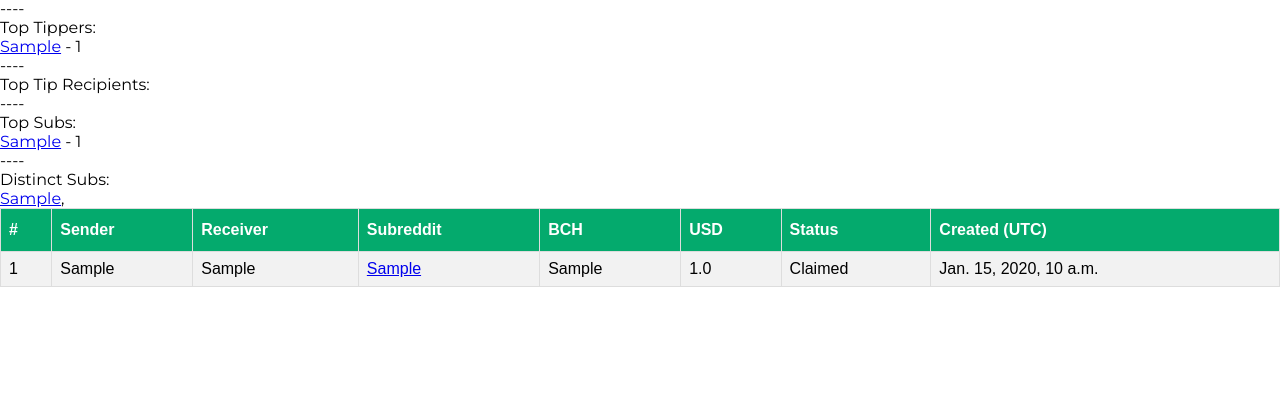
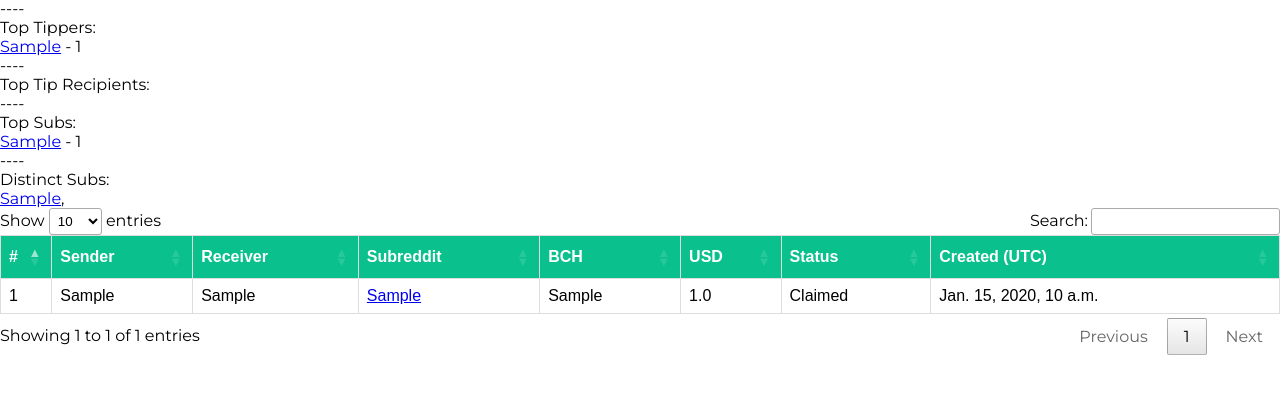
Before and after one commit to roovyshapiro/chaintip_stats, a Django app: page / in a window 1280 px wide. Shown: the part 248-642 px from the top of the page. Run offline with Django 3.2, Linux system fonts and the light colour scheme; tables that the repository leaves empty hold one stand-in row (values such as "Sample post"); parts of the project's set-up code (start-up, migrations or seed data) failed here and were passed over; some libraries are stand-ins or nearby versions.

Commit message:
DataTables implementation

```diff
--- a/ChaintipStats/reddit_tips/static/reddit_tips/script.js
+++ b/ChaintipStats/reddit_tips/static/reddit_tips/script.js
@@ -1 +1,6 @@
-console.log("JS is connected");
+//https://datatables.net/
+//Data Tables provides built in functionality such as
+//sorting, filtering & choosing how many rows to load
+$(document).ready( function () {
+    $('table.data_table').DataTable();
+} );
--- a/ChaintipStats/reddit_tips/static/reddit_tips/style.css
+++ b/ChaintipStats/reddit_tips/static/reddit_tips/style.css
@@ -8,26 +8,25 @@ body{
     font-family: 'Montserrat';
 }
 
-
-#tip_table {
+#all_tip_table {
   font-family: Arial, Helvetica, sans-serif;
   border-collapse: collapse;
   width: 100%;
 }
-
-  #tip_table td, #tip_table th {
+#all_tip_table tr:nth-child(even){
+  background-color: #f2f2f2;
+}
+#all_tip_table tr:hover {
+  background-color: #ddd;
+}
+#all_tip_table td, #all_tip_table th {
   border: 1px solid #ddd;
   padding: 8px;
 }
-
-  #tip_table tr:nth-child(even){background-color: #f2f2f2;}
-
-  #tip_table tr:hover {background-color: #ddd;}
-
-  #tip_table th {
+#all_tip_table th {
   padding-top: 12px;
   padding-bottom: 12px;
+  background-color: #0ac18e;
+  color: white;
   text-align: left;
-    background-color: #04AA6D;
-    color: white;
 }
--- a/ChaintipStats/reddit_tips/templates/reddit_tips/reddit_tips.html
+++ b/ChaintipStats/reddit_tips/templates/reddit_tips/reddit_tips.html
@@ -4,6 +4,17 @@
     <head>
         <link rel="stylesheet" href="https://fonts.googleapis.com/css?family=Montserrat">
         <link rel="stylesheet" type="text/css" href="{% static 'reddit_tips/style.css' %}">
+        <!--
+        https://datatables.net/
+        Scrollable Tables have been replaced with Data Tables
+        which provide far more functionality including
+        sorting, filtering & choosing how many rows to load.
+        The following three links are necessary for Data Tables to work.
+        -->
+        <script src="https://ajax.googleapis.com/ajax/libs/jquery/3.6.0/jquery.min.js"></script>
+        <link rel="stylesheet" type="text/css" href="https://cdn.datatables.net/1.10.25/css/jquery.dataTables.css">
+        <script type="text/javascript" charset="utf8" src="https://cdn.datatables.net/1.10.25/js/jquery.dataTables.js"></script>
+
         <meta name="viewport" content="width=device-width, initial-scale=1">
     </head>
     <body>
@@ -56,8 +67,8 @@
             </p>
         </div>
         <div>
-            <table id="tip_table">
-                <tbody>
+            <table id="all_tip_table" class="data_table">
+                <thead>
                     <tr>
                         <th>#</th>
                         <th>Sender</th>
@@ -68,6 +79,8 @@
                         <th>Status</th>
                         <th>Created (UTC)</th>
                     </tr>
+                </thead>
+                <tbody>
                     {% for tip in all_tips %}
                         <tr>
                             <td>{{ forloop.counter }}</td>
```
Lines whose indentation alone changed are shown as unchanged.
